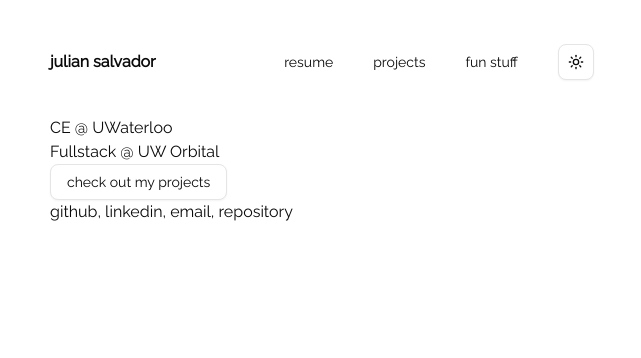
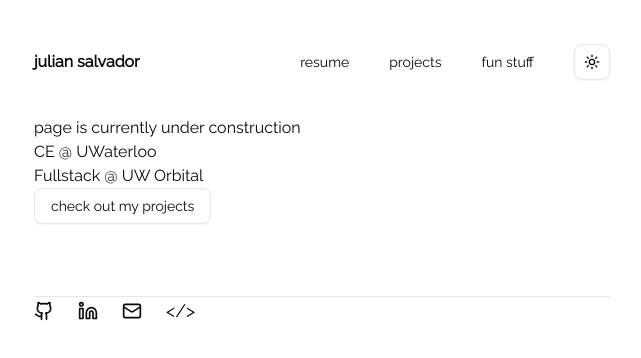
Before and after one commit to juliansalvador727/portfolio, a Next.js app: page / in a window 1280 px wide. Shown: the top 358 px of the page, without its empty margins (318-959 px from the left). Built offline with nearby package versions, Linux system fonts and the light colour scheme.

Commit message:
resume.pdf, footer, init other pages

```diff
--- /dev/null
+++ b/src/app/fun-stuff/page.tsx
@@ -0,0 +1,7 @@
+export default function fun() {
+  return (
+    <>
+      <p>Under Construction</p>
+    </>
+  );
+}
--- a/src/app/layout.tsx
+++ b/src/app/layout.tsx
@@ -2,7 +2,11 @@ import type { Metadata } from "next";
 // import { Geist, Geist_Mono } from "next/font/google";
 import { ThemeProvider } from "@/components/theme-provider";
 import "./globals.css";
+
+// components
 import { Navbar } from "@/components/navbar";
+import { Footer } from "@/components/footer";
+
 import { Raleway } from "next/font/google";
 
 const raleway = Raleway({
@@ -59,7 +63,8 @@ export default function RootLayout({
           disableTransitionOnChange
         >
           <Navbar />
-          <main className="mx-auto max-w-xl px-4 py-6">{children}</main>
+          <main className="mx-auto max-w-xl py-6">{children}</main>
+          <Footer />
         </ThemeProvider>
       </body>
     </html>
--- a/src/app/page.tsx
+++ b/src/app/page.tsx
@@ -4,13 +4,13 @@ export default function Home() {
   return (
     <>
       <main>
+        <p>page is currently under construction</p>
         <ul>
           <li>CE @ UWaterloo</li>
           <li>Fullstack @ UW Orbital</li>
         </ul>
         <Button variant="outline">check out my projects</Button>
       </main>
-      <footer>github, linkedin, email, repository</footer>
     </>
   );
 }
--- /dev/null
+++ b/src/app/projects/page.tsx
@@ -0,0 +1,7 @@
+export default function Projects() {
+  return (
+    <>
+      <p>Under Construction</p>
+    </>
+  );
+}
--- a/src/components/footer.tsx
+++ b/src/components/footer.tsx
@@ -0,0 +1,54 @@
+"use client";
+
+import Link from "next/link";
+import { Github, Linkedin, Mail } from "lucide-react";
+
+export function Footer() {
+  return (
+    <footer className="mt-8 py-4">
+      <div className="mx-auto max-w-xl flex border-t border-border items-center gap-6">
+        {/* GitHub */}
+        <Link
+          href="https://github.com/juliansalvador727"
+          target="_blank"
+          rel="noopener noreferrer"
+          className="text-foreground hover:text-primary transition"
+          aria-label="GitHub"
+        >
+          <Github className="h-5 w-5" />
+        </Link>
+
+        {/* LinkedIn */}
+        <Link
+          href="https://www.linkedin.com/in/juliansalvador727"
+          target="_blank"
+          rel="noopener noreferrer"
+          className="text-foreground hover:text-primary transition"
+          aria-label="LinkedIn"
+        >
+          <Linkedin className="h-5 w-5" />
+        </Link>
+
+        {/* Email */}
+        <Link
+          href="mailto:your-email@example.com"
+          className="text-foreground hover:text-primary transition"
+          aria-label="Email"
+        >
+          <Mail className="h-5 w-5" />
+        </Link>
+
+        {/* Repository / Code Brackets */}
+        <Link
+          href="https://github.com/juliansalvador727/portfolio"
+          target="_blank"
+          rel="noopener noreferrer"
+          className="text-foreground hover:text-primary transition text-lg font-mono"
+          aria-label="Repository"
+        >
+          {"</>"}
+        </Link>
+      </div>
+    </footer>
+  );
+}
--- a/src/components/navbar.tsx
+++ b/src/components/navbar.tsx
@@ -6,7 +6,7 @@ import { ModeToggle } from "@/components/mode";
 export function Navbar() {
   return (
     <nav className="mt-8">
-      <div className="mx-auto flex max-w-xl items-center justify-between px-4 py-3">
+      <div className="mx-auto flex max-w-xl items-center justify-between py-3">
         {/* Left side - name */}
         <Link href="/" className="text-base font-semibold">
           julian salvador
@@ -15,7 +15,9 @@ export function Navbar() {
         {/* Right side - links */}
         <div className="flex items-center gap-2 sm:gap-10">
           <Link
-            href="/resume"
+            href="/resume.pdf"
+            target="_blank" // open in a new tab
+            rel="noopener noreferrer"
             className="text-sm font-medium hover:underline underline-offset-4"
           >
             resume
@@ -27,7 +29,7 @@ export function Navbar() {
             projects
           </Link>
           <Link
-            href="/piano"
+            href="/fun-stuff"
             className="text-sm font-medium hover:underline underline-offset-4"
           >
             fun stuff
```
Also changed, not shown: 1 other file (tests, documents, lock files or other folders).
